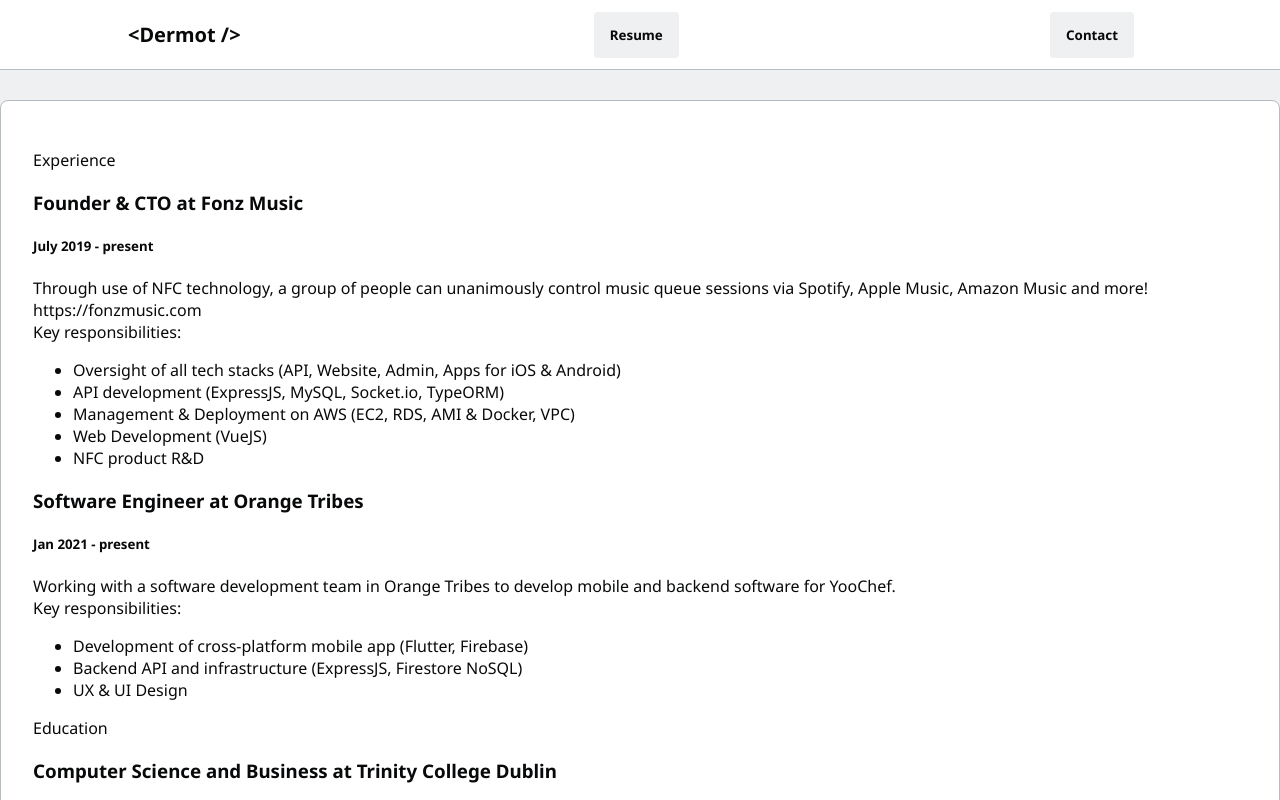
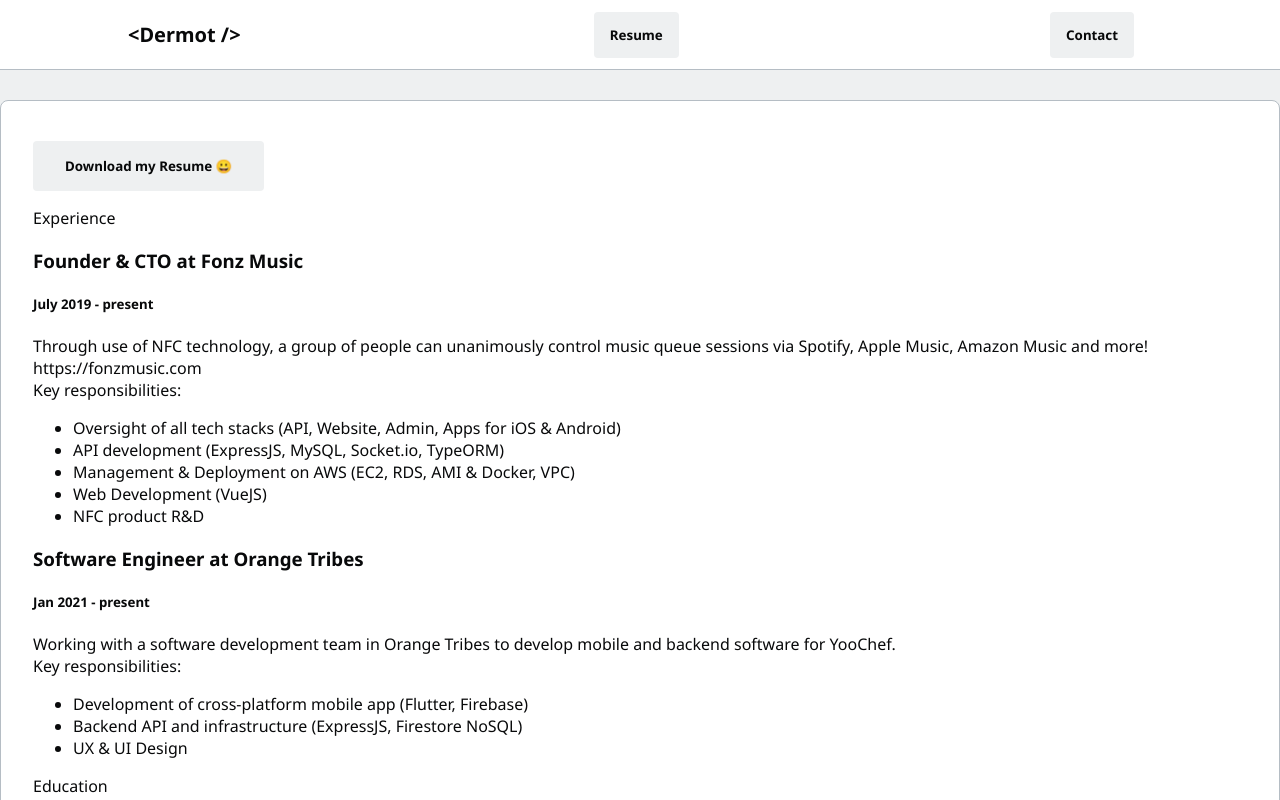
Before and after one commit to mangledbottles/website, a Next.js app: page /resume in a window 1280 px wide. Shown: the top 800 px of the page. Built offline with nearby package versions, Linux system fonts and the light colour scheme.

Commit message:
Add button to view CV

```diff
--- a/components/Resume.tsx
+++ b/components/Resume.tsx
@@ -5,8 +5,15 @@
 export default function Resume() {
     return (
         <div className="card">
+            <div className="block">
+                <Link href="Dermot-OBrien-Resume.pdf">
+                    <button className="button is-link is-light is-large is-fullwidth">Download my Resume 😀</button>
+                </Link>
+            </div>
+
             <div className="columns">
                 <div className="column">
+
                     <header className="card-header">
                         <p className="card-header-title">
                             Experience
```
